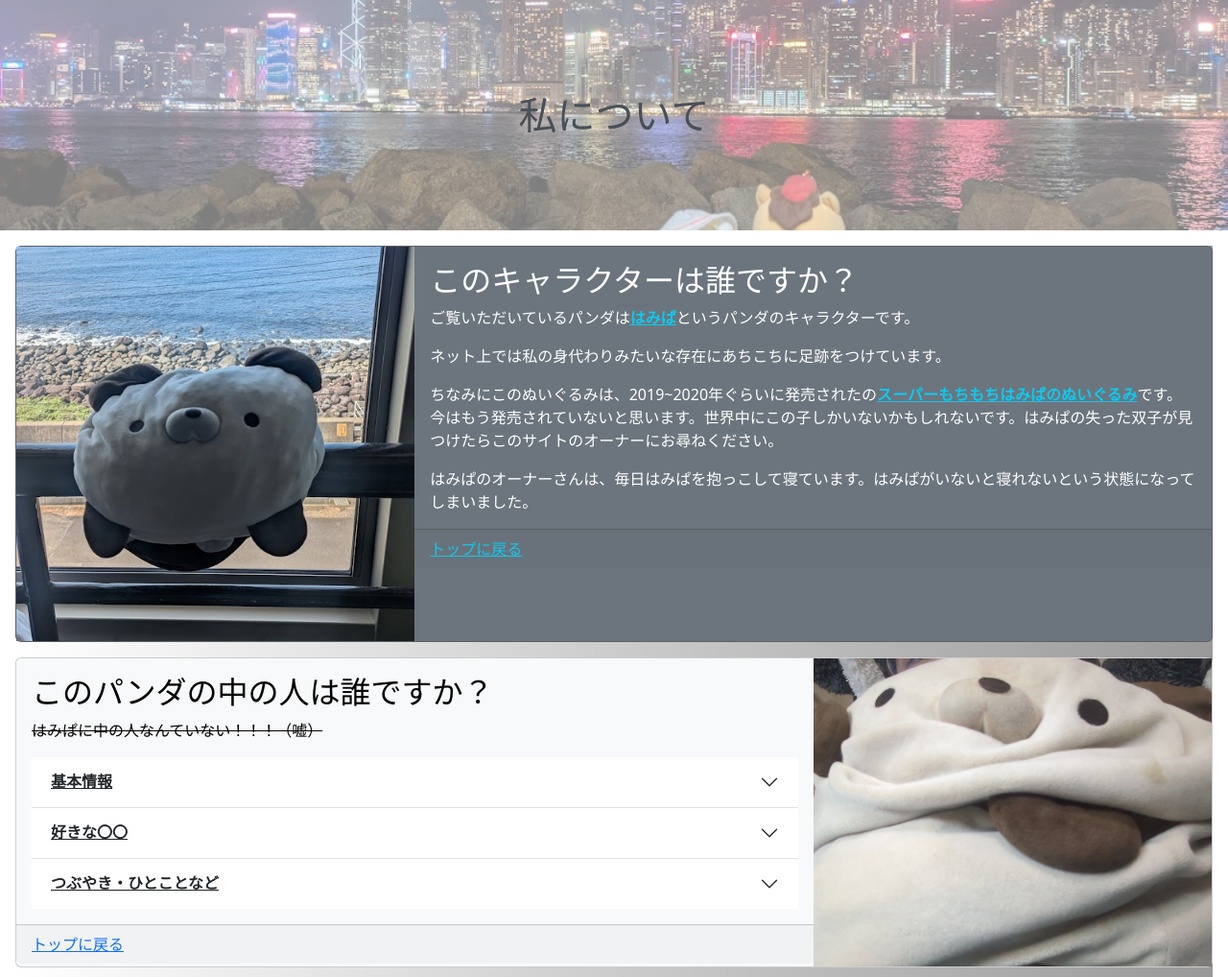
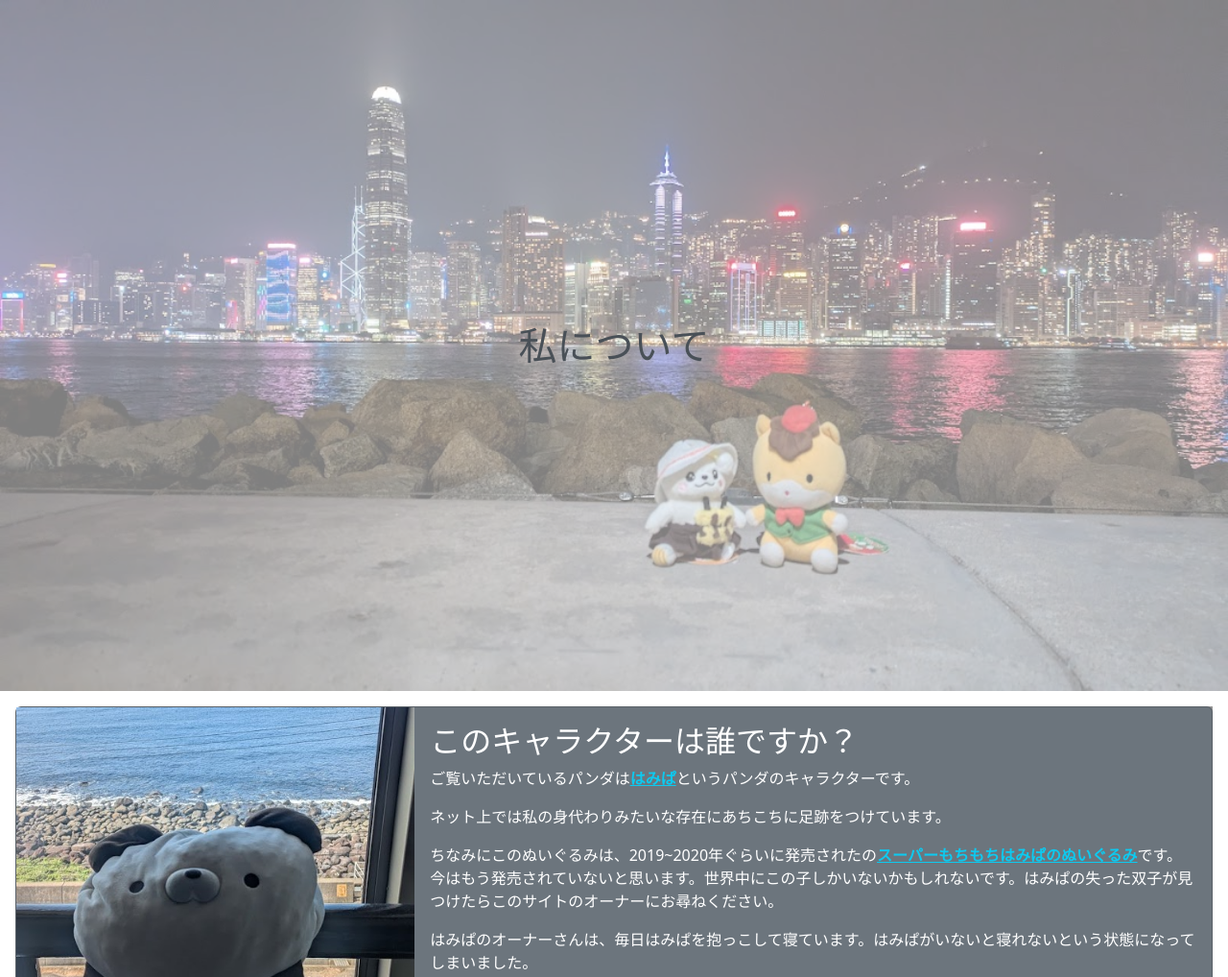
Before and after one commit to lktoby/ux_website, a plain HTML site: page aboutme.html in a window 1280 px wide. Shown: the top 1018 px of the page at 96% size. Drawn offline with nearby package versions, Linux system fonts and the light colour scheme; a script that the page names is missing.

Commit message:
updated css

```diff
--- a/style.css
+++ b/style.css
@@ -5,7 +5,7 @@
 #intro {
     background: #FFFFFF;
     background: linear-gradient(90deg, rgba(255, 255, 255, 1) 0%, rgba(153, 153, 153, 1) 100%);
-    height: 100vh;
+    min-height: 100vh;
 }
 
 .card-img-top {
@@ -16,7 +16,7 @@
 
 #intro-cover {
     width: 100%;
-    height: 30vh;
+    min-height: 30vh;
     object-fit: cover;
     opacity: 0.5;
 }
```
